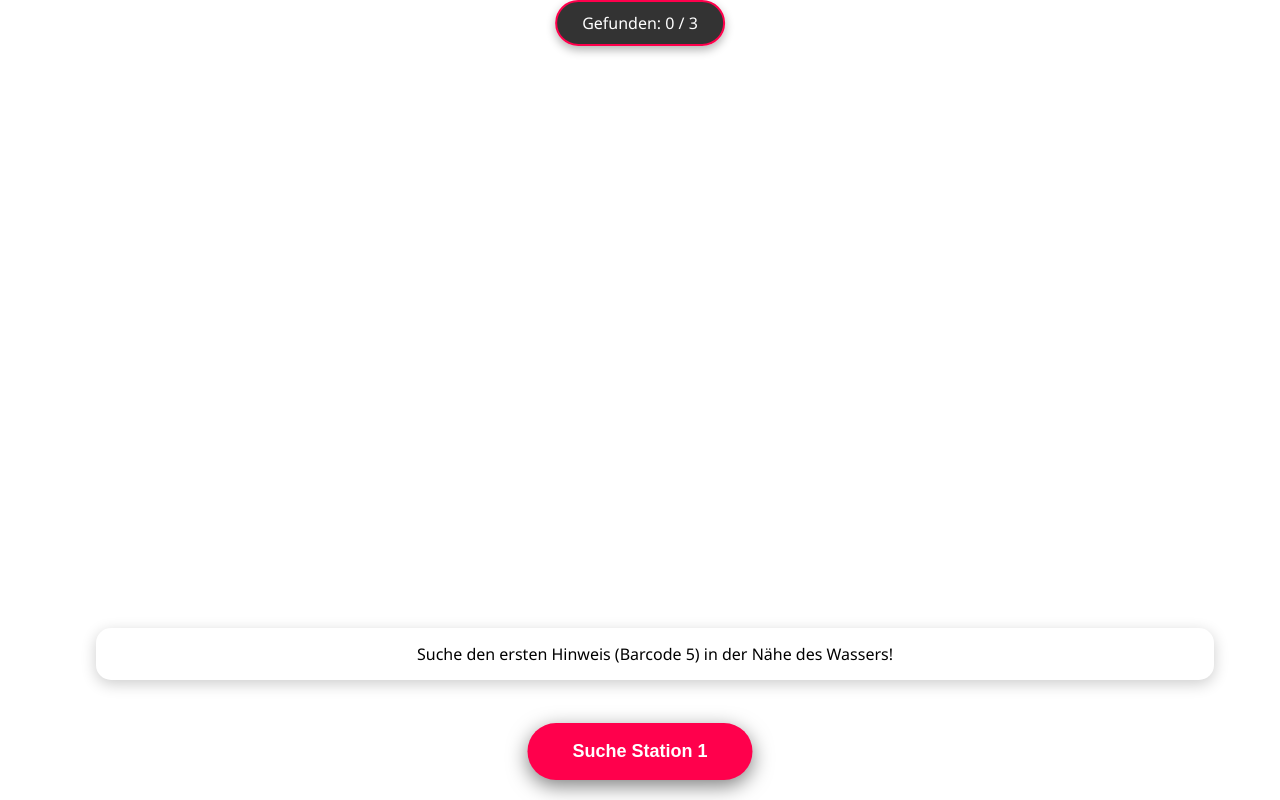
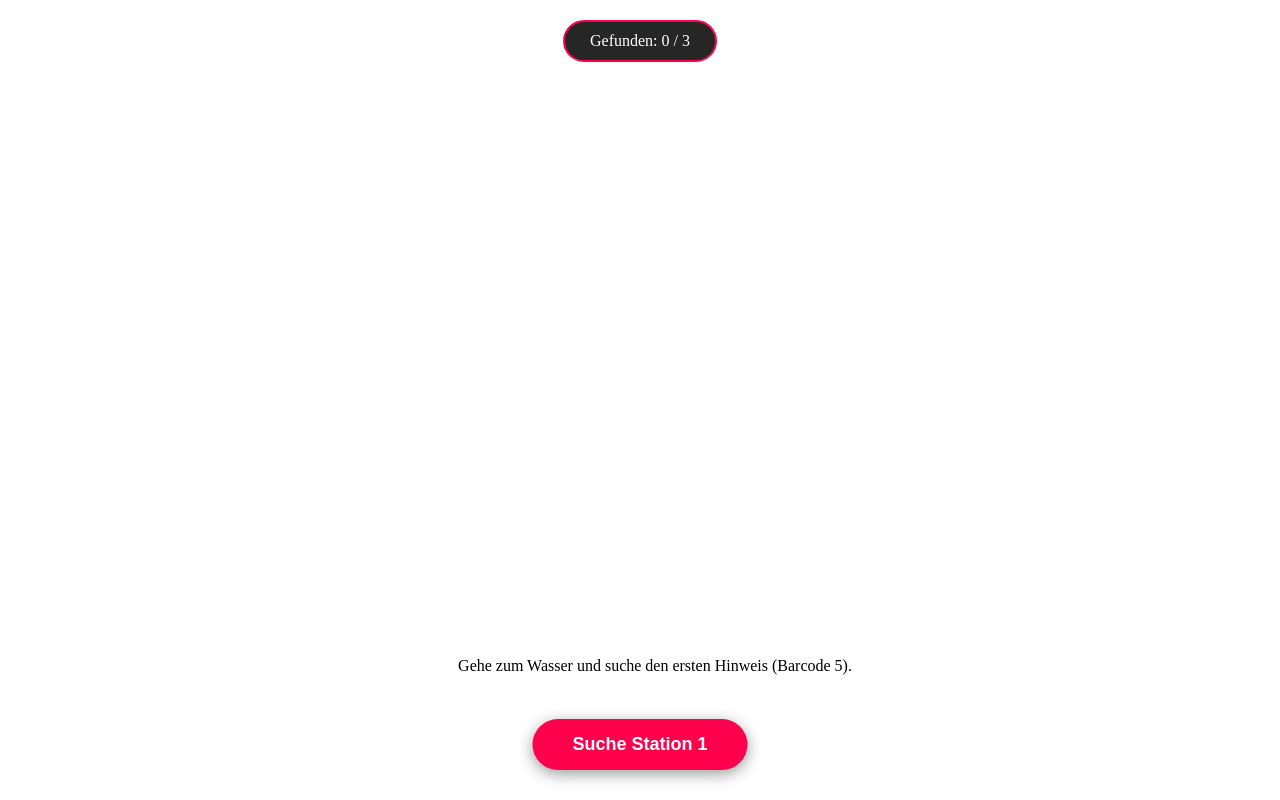
Before and after one commit to winkelmesser/ar-projekt, a plain HTML site: page index.html in a window 1280 px wide. Drawn offline with Linux system fonts and the light colour scheme.

Commit message:
änderungen

```diff
--- a/css/style.css
+++ b/css/style.css
@@ -1,62 +1,26 @@
-body {
-    margin: 0;
-    overflow: hidden;
-    font-family: 'Segoe UI', sans-serif;
-}
-
 #progress-ui {
-    position: fixed;
-    top: env(safe-area-inset-top, 20px); /* Berücksichtigt Notch bei iPhones */
-    left: 50%;
-    transform: translateX(-50%);
-    z-index: 1000;
-    background: rgba(0,0,0,0.8);
-    color: white;
-    padding: 10px 25px;
-    border-radius: 30px;
-    font-size: 16px;
-    border: 2px solid #ff004c;
-    box-shadow: 0 4px 10px rgba(0,0,0,0.3);
+    position: fixed; top: 20px; left: 50%; transform: translateX(-50%);
+    z-index: 1000; background: rgba(0,0,0,0.85); color: white;
+    padding: 10px 25px; border-radius: 25px; border: 2px solid #ff004c;
 }
 
 #actionBtn {
-    position: fixed;
-    bottom: calc(env(safe-area-inset-bottom, 20px) + 20px);
-    left: 50%;
-    transform: translateX(-50%);
-    padding: 18px 45px;
-    background: #ff004c;
-    color: white;
-    border: none;
-    border-radius: 50px;
-    font-weight: bold;
-    font-size: 18px;
-    z-index: 1000;
-    box-shadow: 0 6px 20px rgba(0,0,0,0.5);
-    transition: all 0.3s ease;
-}
-
-#actionBtn:active {
-    transform: translateX(-50%) scale(0.95);
+    position: fixed; bottom: 30px; left: 50%; transform: translateX(-50%);
+    padding: 15px 40px; background: #ff004c; color: white;
+    border: none; border-radius: 50px; font-weight: bold; font-size: 18px;
+    z-index: 1000; box-shadow: 0 4px 15px rgba(0,0,0,0.4);
 }
 
 #hint-box {
-    position: fixed;
-    bottom: 120px;
-    width: 85%;
-    left: 7.5%;
-    background: white;
-    padding: 15px;
-    border-radius: 15px;
-    text-align: center;
-    display: none;
-    z-index: 1000;
-    box-shadow: 0 4px 15px rgba(0,0,0,0.2);
-    transition: all 0.5s ease;
-    animation: fadeIn 0.5s;
+    position: fixed; bottom: 110px; width: 85%; left: 7.5%;
+    background: white; padding: 15px; border-radius: 15px;
+    text-align: center; z-index: 1000; transition: all 0.3s ease;
 }
 
-@keyframes fadeIn {
-    from { opacity: 0; transform: translateY(10px) translateX(-50%); }
-    to { opacity: 1; transform: translateY(0) translateX(-50%); }
+/* Spezialklasse für Hinweise, wenn der Marker aktiv ist */
+.action-hint {
+    background: #ffeff2 !important;
+    border: 2px solid #ff004c;
+    font-weight: bold;
+    transform: scale(1.05);
 }
--- a/index.html
+++ b/index.html
@@ -35,12 +35,11 @@
         </a-assets>
 
         <a-marker type="barcode" value="10" id="marker2">
-            <a-entity id="objekt2" class="clickable" gltf-model="#SchwertModell" scale="1 1 1" position="0 0.5 0"
-                animation__open="property: rotation; to: 0 360 0; dur: 1000; startEvents: click-event"></a-entity>
+            <a-entity id="objekt2" class="clickable" gltf-model="#SchwertModell" scale="1 1 1" position="0 0.5 0"></a-entity>
         </a-marker>
 
         <a-assets>
-            <a-asset-item id="ChestGoldModell" src="./assets/Chest Gold.glb"></a-asset-item>
+            <a-asset-item id="ChestGoldModell" src="./assets/ChestGold.glb"></a-asset-item>
         </a-assets>
 
         <a-marker type="barcode" value="15" id="marker3">
--- a/js/app.js
+++ b/js/app.js
@@ -4,28 +4,28 @@ const stations = [
         marker: 'marker1',
         entity: 'objekt1',
         hint: "Gefunden! Die Ente hat dir etwas verraten...",
-        searchHint: "Suche den ersten Hinweis (Barcode 5) in der Nähe des Wassers!"
+        searchHint: "Gehe zum Wasser und suche den ersten Hinweis (Barcode 5)."
     },
     {
         id: 'station2',
         marker: 'marker2',
         entity: 'objekt2',
-        hint: "Die Schatztruhe! Klicke sie an, um sie zu öffnen!",
-        searchHint: "Gute Arbeit. Gehe nun zur alten Truhe (Barcode 10) beim Marktplatz."
+        hint: "Die Schatztruhe! Klick sie an!",
+        searchHint: "Super! Gehe nun zum Marktplatz und suche die alte Truhe (Barcode 10)."
     },
     {
         id: 'station3',
         marker: 'marker3',
         entity: 'objekt3',
         hint: "Das Ziel! Die goldene Ente!",
-        searchHint: "Fast geschafft! Suche das goldene Finale (Barcode 15)!"
+        searchHint: "Fast geschafft! Das Finale (Barcode 15) ist ganz nah."
     }
 ];
 
 let foundCounter = 0;
 
 function init() {
-    // Fortschritt beim Start berechnen
+    // Fortschritt aus Speicher laden
     foundCounter = 0;
     stations.forEach(s => {
         if(localStorage.getItem(s.id) === 'true') foundCounter++;
@@ -35,24 +35,22 @@ function init() {
         const m = document.getElementById(s.marker);
         const e = document.getElementById(s.entity);
 
-        // Wenn ein Marker GEFUNDEN wird
+        if (!m || !e) return;
+
+        // Marker erkannt
         m.addEventListener('markerFound', () => {
-            if(localStorage.getItem(s.id) !== 'true') {
-                // Nur den "Aktions-Hinweis" zeigen, wenn diese Station aktuell ist
-                if(index === foundCounter) {
-                    showHint(s.hint, true);
-                }
+            if(index === foundCounter) {
+                showHint(s.hint, true);
             }
         });
 
-        // Wenn ein Marker VERLOREN geht
+        // Marker verloren
         m.addEventListener('markerLost', () => {
-            updateUI(); // Zurück zum Navigations-Hinweis
+            updateUI();
         });
 
-        // Klick auf das 3D-Objekt
+        // Klick auf das 3D-Modell
         e.addEventListener('click', () => {
-            // Man kann nur die aktuelle Station aktivieren
             if(index === foundCounter && localStorage.getItem(s.id) !== 'true') {
                 handleDiscovery(s.id, e, index);
             }
@@ -65,12 +63,16 @@ function init() {
 function handleDiscovery(id, entity, index) {
     localStorage.setItem(id, 'true');
     foundCounter++;
+
+    // Animation auslösen
     entity.emit('click-event');
 
-    // Kleiner Sound oder Vibration wäre hier cool
-    if (navigator.vibrate) navigator.vibrate(200);
+    // Kleiner Trick: Wir ändern die Farbe bei Station 3 (Gold)
+    if(id === 'station3') {
+        entity.setAttribute('material', 'color', 'gold');
+    }
 
-    alert("Station " + (index + 1) + " erfolgreich gefunden!");
+    alert("Station " + (index + 1) + " gefunden!");
     updateUI();
 }
 
@@ -78,9 +80,7 @@ function showHint(text, isAction = false) {
     const hb = document.getElementById('hint-box');
     hb.innerText = text;
     hb.style.display = 'block';
-    // Falls es ein Aktions-Hinweis ist, machen wir ihn farbig
-    hb.style.background = isAction ? "#ffeff2" : "white";
-    hb.style.border = isAction ? "2px solid #ff004c" : "none";
+    hb.className = isAction ? 'action-hint' : '';
 }
 
 function updateUI() {
@@ -88,19 +88,14 @@ function updateUI() {
     const btn = document.getElementById('actionBtn');
 
     if(foundCounter >= stations.length) {
-        btn.innerText = "Alle Schätze gefunden! 🎉";
+        btn.innerText = "Schatz gefunden! 🎉";
         btn.style.background = "#4CAF50";
-        showHint("Herzlichen Glückwunsch! Du hast die Schatzsuche in Lübeck beendet.");
+        showHint("Du hast es geschafft! Lübeck ist stolz auf dich.");
     } else {
-        const currentStation = stations[foundCounter];
+        const current = stations[foundCounter];
         btn.innerText = "Suche Station " + (foundCounter + 1);
-        // Zeige dauerhaft den Wegweiser zur nächsten Station
-        showHint(currentStation.searchHint);
+        showHint(current.searchHint);
     }
 }
 
 window.onload = init;
-
-if ('serviceWorker' in navigator) {
-    navigator.serviceWorker.register('./sw.js');
-}
--- a/sw.js
+++ b/sw.js
@@ -6,7 +6,7 @@ const urlsToCache = [
   './sw.js',
   './assets/Duck.glb',
   './assets/Sword.glb',
-  './assets/Chest Gold.glb',
+  './assets/ChestGold.glb',
   './assets/icon-192.png',
   './css/styles.css',
   './js/app.js',
```
Also changed, not shown: 2 other files.
